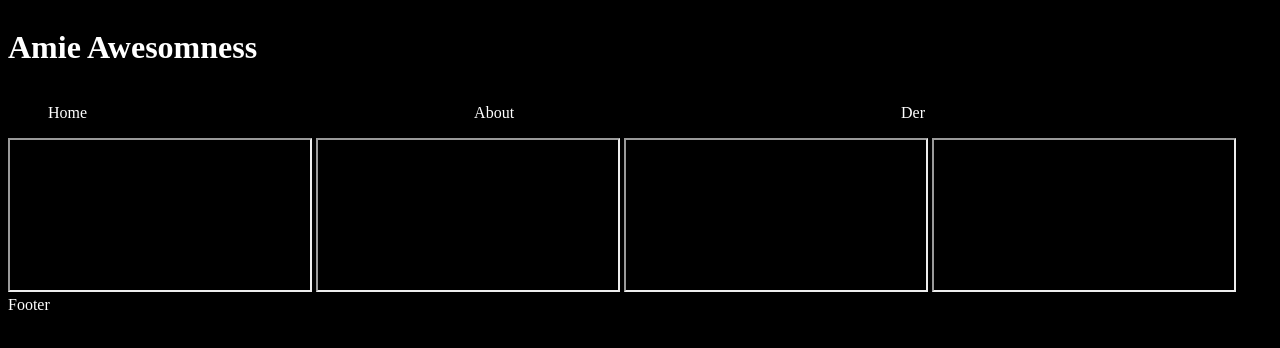
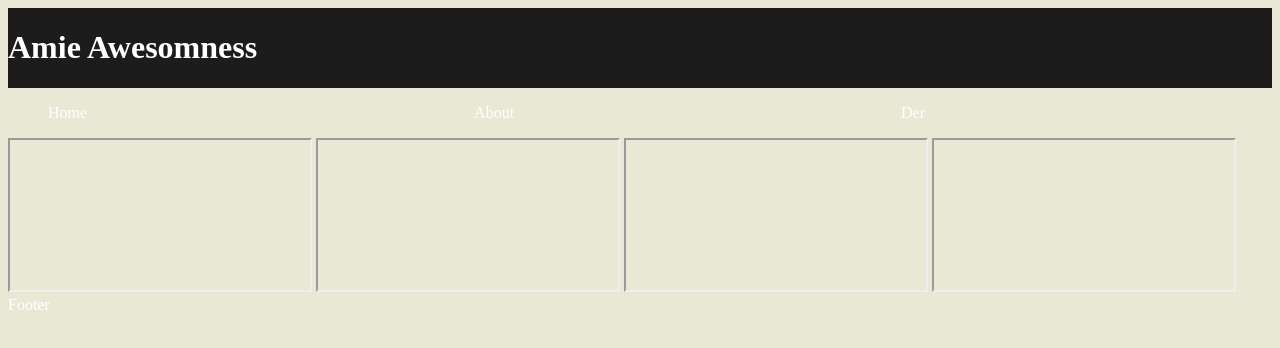
Before and after one commit to amieshea/website, a plain HTML site: page index.html in a window 1280 px wide. Shown: the top 348 px of the page. Drawn offline with Linux system fonts and the light colour scheme.

Commit message:
Change background, nav bar, & text color

```diff
--- a/CSS/styles.css
+++ b/CSS/styles.css
@@ -3,7 +3,7 @@
 }
 
 body {
-  background: black;
+  background: #E9E8D5;
 }
 
 .container {
@@ -13,6 +13,8 @@ body {
 
 header {
   width: 100%;
+  background-color: #1C1C1C;
+  text-decoration-color: #FFFFFC
 }
 
 nav {
```
